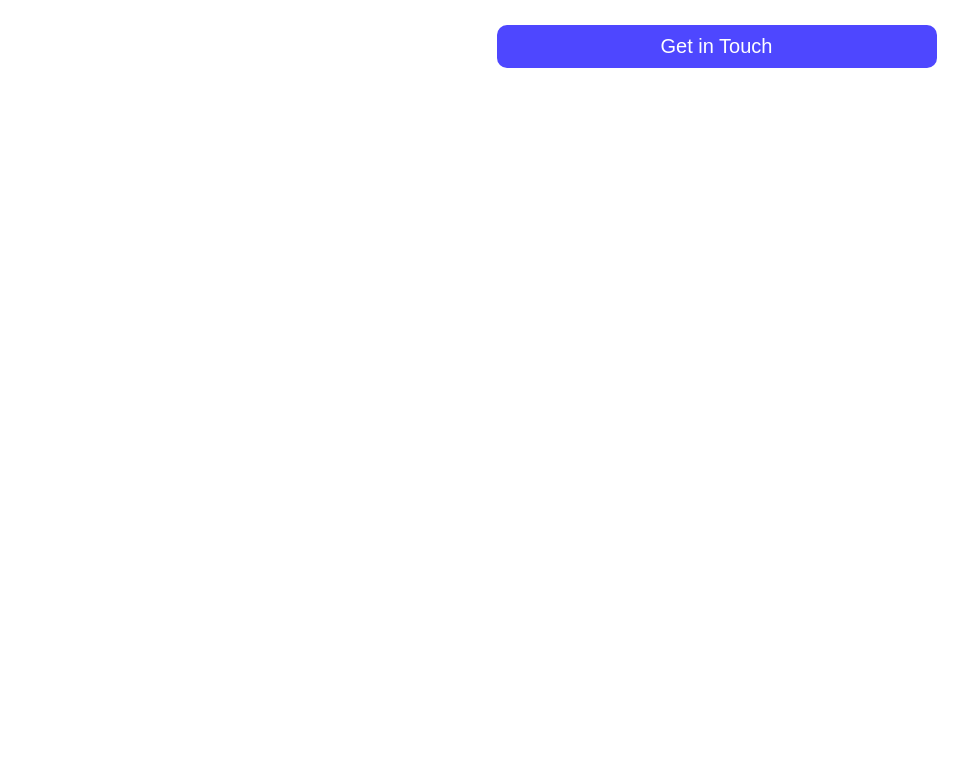
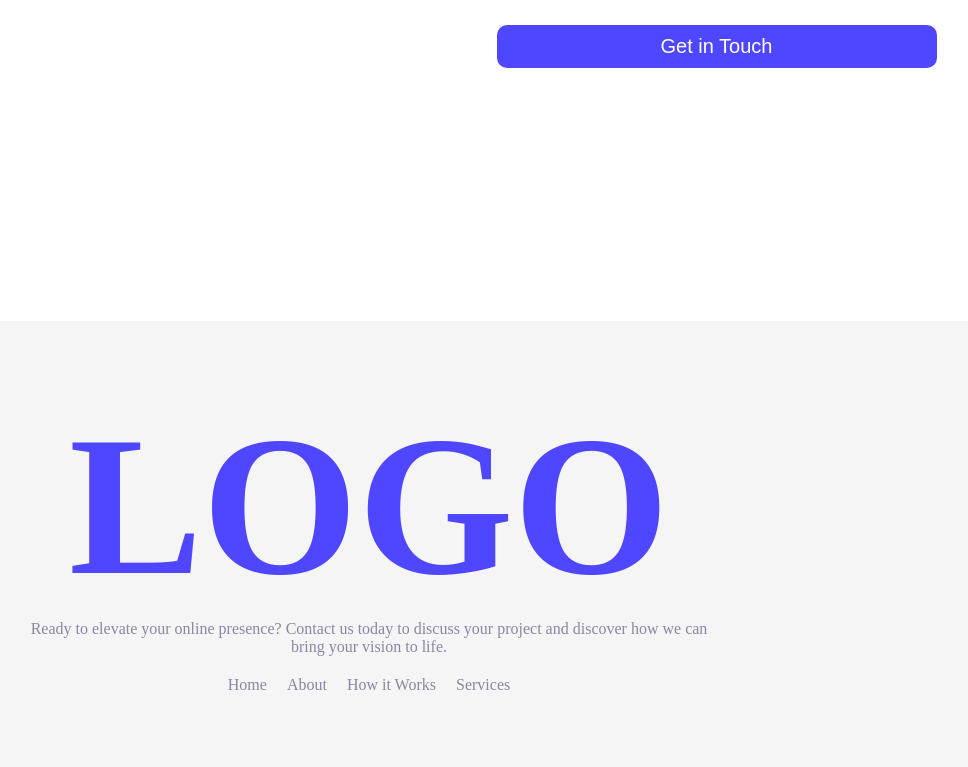
Before and after one commit to al-jami/Assignment-001-solving, a plain HTML site: page index.html in a window 1280 px wide. Shown: the part 3543-4310 px from the top of the page, without its empty margins (271-1239 px from the left). Before the commit the page ends 3864 px from the top, so only its background shows below. Drawn offline with Linux system fonts and the light colour scheme.

Commit message:
completed footer part

```diff
--- a/index.html
+++ b/index.html
@@ -149,13 +149,13 @@
 
         <div class="container-4">
 
-            <h2 class="head-color" >Ready to focus better</h2>
+            <h2 class="head-color">Ready to focus better</h2>
 
-            <h6 class="low-color" >This template instantly leveled up our presence.” – Studio Vertex</h6>
+            <h6 class="low-color">This template instantly leveled up our presence.” – Studio Vertex</h6>
 
 
             <div>
-                <a href=""><button class="button" > Ger Started Free</button></a>
+                <a href=""><button class="button"> Ger Started Free</button></a>
             </div>
 
             <img src="Assets/wc-big.png" alt="">
@@ -172,33 +172,50 @@
 
                     <div>
                         <label for="email">Email</label>
-                    <input type="email" name="" id="email" placeholder="example@email.com" >
+                        <input type="email" name="" id="email" placeholder="example@email.com">
 
                     </div>
 
                     <div>
                         <label for="name">Name</label>
-                    <input type="text" name="" id="name" placeholder="full name" >
+                        <input type="text" name="" id="name" placeholder="full name">
 
                     </div>
 
 
                     <div>
 
-                    <label for="message">Message</label>
-                    <textarea name="" id="message" cols="40" rows="8" ></textarea>
+                        <label for="message">Message</label>
+                        <textarea name="" id="message" cols="40" rows="8"></textarea>
                     </div>
 
                     <div>
-                        <a href=""><button  class="button">Get in Touch</button></a>
+                        <a href=""><button class="button">Get in Touch</button></a>
                     </div>
                 </form>
             </section>
         </div>
     </main>
 
-    <footer>
+    <footer class="footer">
 
+        <div class="footer-in">
+            <div class="footer-logo">
+                <h1>LOGO</h1>
+            </div>
+
+            <p>Ready to elevate your online presence? Contact us today to discuss your project and discover how we can
+                bring your vision to life. </p>
+
+            <div class="footerlink">
+                <ul>
+                    <li><a href="">Home</a></li>
+                    <li><a href="">About</a></li>
+                    <li><a href="">How it Works</a></li>
+                    <li><a href="">Services</a></li>
+                </ul>
+            </div>
+        </div>
     </footer>
 </body>
 
--- a/style/style.css
+++ b/style/style.css
@@ -251,6 +251,59 @@ background-color:  #F2EDED;
 
 
 
+/* footer */
+
+
+.footer{
+    height: 450px;
+    background-color: whitesmoke;
+    align-items: center;
+    text-align: center;
+}
+
+.footer-logo{
+    font-size: 100px;
+    color: #4E47FF;
+    font-weight: bold;
+}
+
+.footerlink ul{
+    display: flex;
+    gap: 10px;
+    justify-content: center;
+    gap: 20px;
+    margin-top: 20px;
+}
+
+.footerlink li{
+    list-style: none;
+}
+.footerlink li a{
+    text-decoration: none;
+    color: #8987A1;
+}
+
+.footer p{
+    color: #8987A1;
+}
+
+.footer-in{
+    width: 700px;
+    justify-content: center;
+    align-items: center;
+    margin: 0 auto;
+    padding: 70px;
+}
+
+
+.footer:hover{
+    background-color: white;
+}
+
+.footer li a:hover{
+    color: blue
+}
+
 /* shared css */
 
 .head-color{
```
